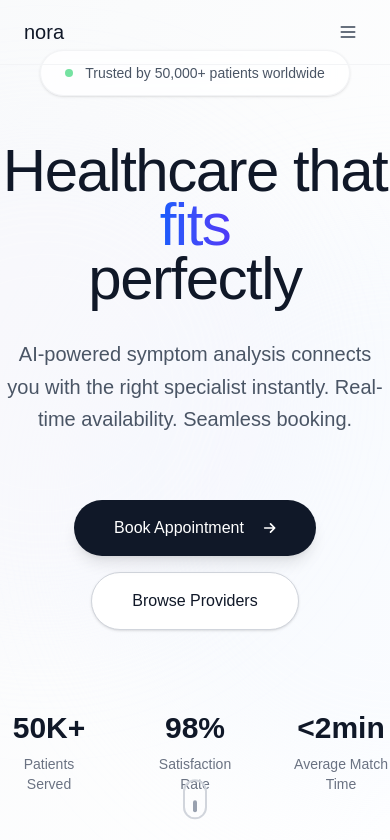
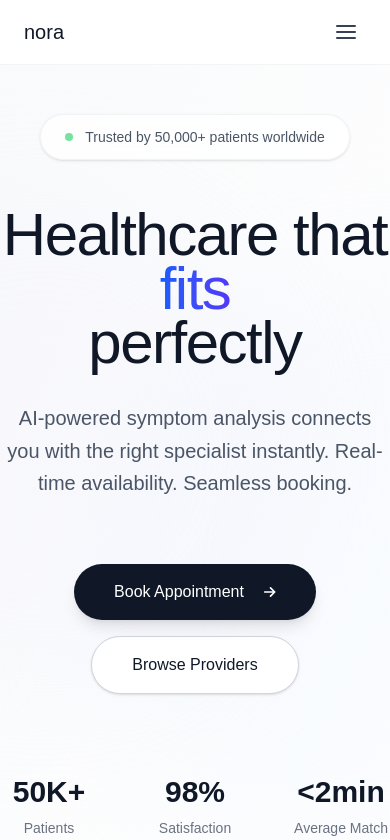
Before and after one commit to saintparish4/MAI, a Next.js app in the folder base/: page / in a window 390 px wide. Shown: the top 840 px of the page. Built offline with nearby package versions, Linux system fonts and the light colour scheme; no server answers.

Commit message:
feat: Enhance header component with animated menu button
- Replaced standard button with a motion-enabled button for improved interactivity.
- Added animated hamburger icon with transitions for menu state changes.
- Updated styles for better visual feedback on button interactions.

```diff
--- a/base/app/page.tsx
+++ b/base/app/page.tsx
@@ -35,7 +35,7 @@ export default function Home() {
   }
 
   return (
-    <div className="min-h-screen bg-white">
+    <div className="min-h-screen bg-white pt-16">
       <Header />
       <Hero />
       <AiMatching />
--- a/base/components/header.tsx
+++ b/base/components/header.tsx
@@ -74,22 +74,66 @@ export default function Header() {
 
           {/* Mobile menu button */}
           <div className="md:hidden">
-            <button
+            <motion.button
               onClick={() => setIsMenuOpen(!isMenuOpen)}
-              className="text-gray-700 hover:text-gray-900 transition-colors p-2"
+              className="relative p-2 text-gray-700 hover:text-gray-900 transition-colors"
               aria-label="Toggle menu"
+              aria-expanded={isMenuOpen}
+              whileTap={{ scale: 0.95 }}
+              whileHover={{ scale: 1.05 }}
             >
-              <motion.svg
-                className="h-5 w-5"
-                fill="none"
-                viewBox="0 0 24 24"
-                stroke="currentColor"
-                animate={{ rotate: isMenuOpen ? 90 : 0 }}
-                transition={{ duration: 0.2 }}
+              {/* Animated hamburger icon */}
+              <motion.div
+                className="relative w-6 h-6"
+                animate={{ rotate: isMenuOpen ? 180 : 0 }}
+                transition={{ duration: 0.3, ease: "easeInOut" }}
               >
-                <path strokeLinecap="round" strokeLinejoin="round" strokeWidth={2} d="M4 6h16M4 12h16M4 18h16" />
-              </motion.svg>
-            </button>
+                <motion.svg
+                  className="w-full h-full"
+                  viewBox="0 0 24 24"
+                  fill="none"
+                  stroke="currentColor"
+                  strokeWidth="2"
+                  strokeLinecap="round"
+                  strokeLinejoin="round"
+                >
+                  {/* Top line */}
+                  <motion.line
+                    x1="3" y1="6" x2="21" y2="6"
+                    animate={{
+                      y1: isMenuOpen ? 12 : 6,
+                      y2: isMenuOpen ? 12 : 6,
+                      rotate: isMenuOpen ? 45 : 0,
+                    }}
+                    transition={{ duration: 0.3, ease: "easeInOut" }}
+                    style={{ transformOrigin: "12px 12px" }}
+                  />
+
+                  {/* Middle line */}
+                  <motion.line
+                    x1="3" y1="12" x2="21" y2="12"
+                    animate={{
+                      opacity: isMenuOpen ? 0 : 1,
+                      scaleX: isMenuOpen ? 0 : 1,
+                    }}
+                    transition={{ duration: 0.2, ease: "easeInOut" }}
+                    style={{ transformOrigin: "center" }}
+                  />
+
+                  {/* Bottom line */}
+                  <motion.line
+                    x1="3" y1="18" x2="21" y2="18"
+                    animate={{
+                      y1: isMenuOpen ? 12 : 18,
+                      y2: isMenuOpen ? 12 : 18,
+                      rotate: isMenuOpen ? -45 : 0,
+                    }}
+                    transition={{ duration: 0.3, ease: "easeInOut" }}
+                    style={{ transformOrigin: "12px 12px" }}
+                  />
+                </motion.svg>
+              </motion.div>
+            </motion.button>
           </div>
         </div>
 
```
